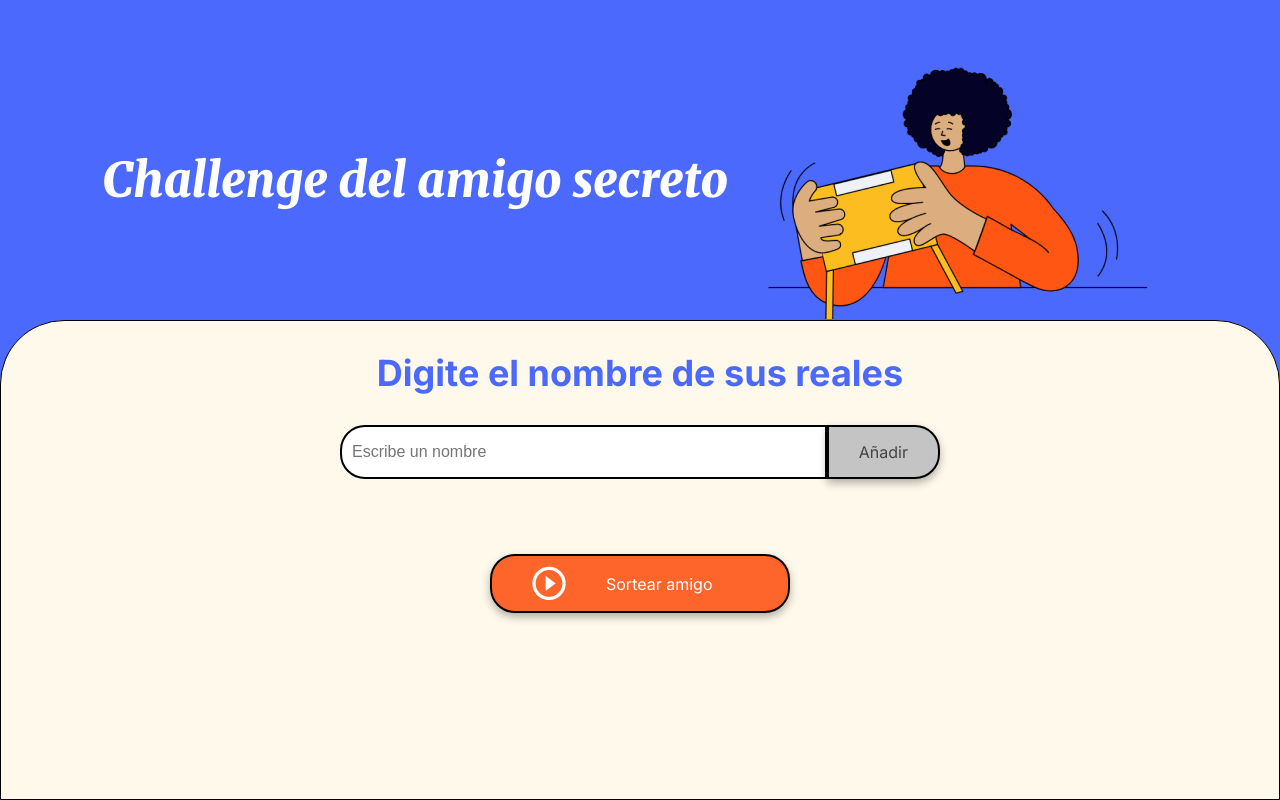
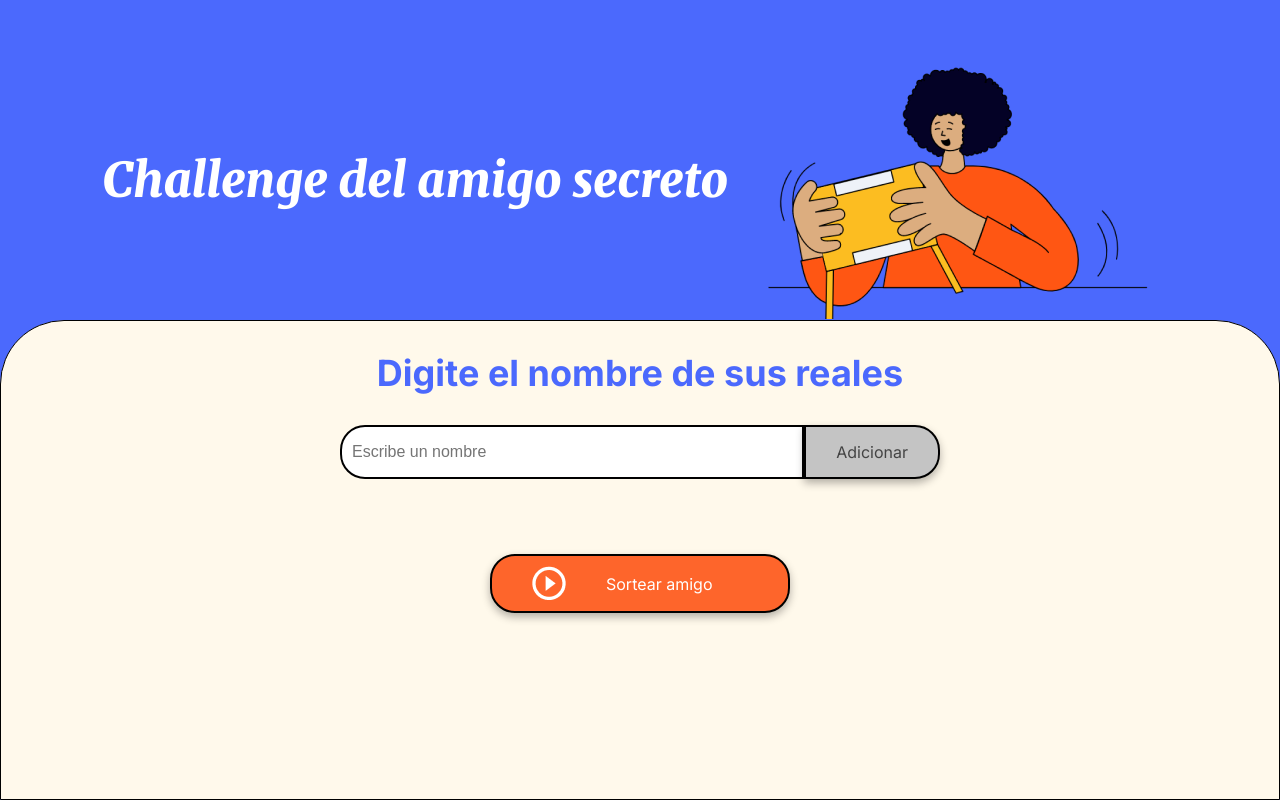
Before and after one commit to Jeder14/Challenge-amigo-secreto, a plain HTML site: page index.html in a window 1280 px wide. Drawn offline with Linux system fonts and the light colour scheme.

Commit message:
Ultima versión
Se modificó el botón Anadir por Adicionar

```diff
--- a/index.html
+++ b/index.html
@@ -21,7 +21,7 @@
             <h2 class="section-title">Digite el nombre de sus amigos</h2>
             <div class="input-wrapper">
                 <input type="text" id="amigo" class="input-name" placeholder="Escribe un nombre">
-                <button class="button-add" onclick="agregarAmigo()">Añadir</button>
+                <button class="button-add" onclick="agregarAmigo()">Adicionar</button>
             </div>
 
             <ul id="listaAmigos" class="name-list" aria-labelledby="listaAmigos" role="list"></ul>
```
